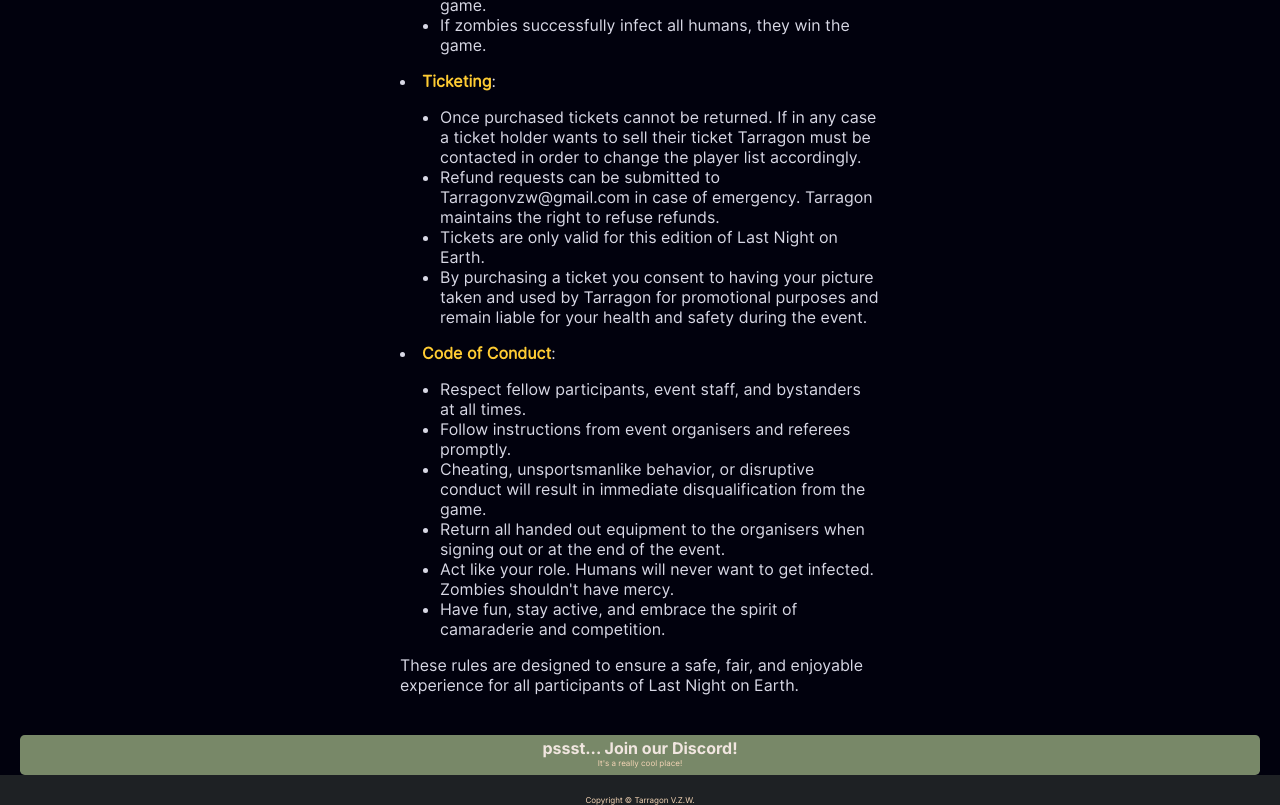
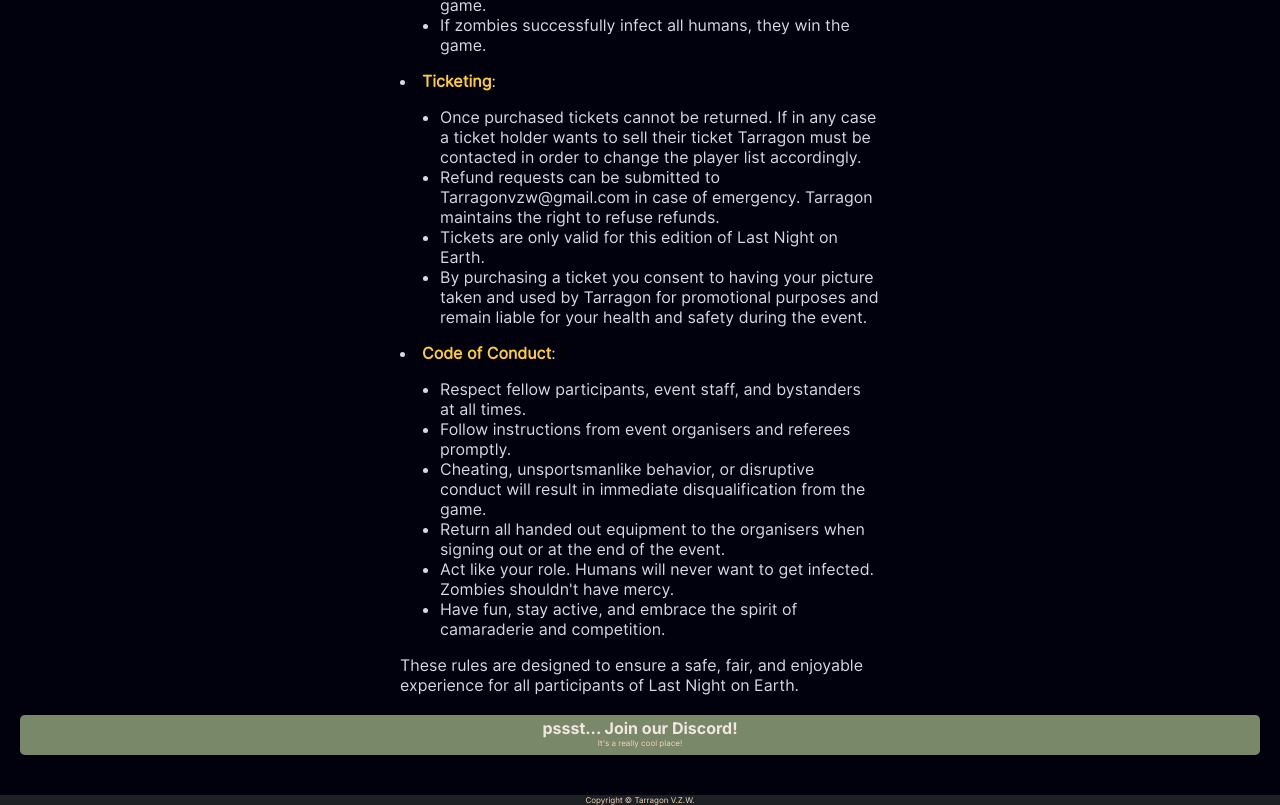
Before and after one commit to TarragonVZW/TarragonWeb, a React (Create React App) app: page /LNOE in a window 1280 px wide. Shown: the part 2861-3666 px from the top of the page. Built offline with nearby package versions, Linux system fonts and the light colour scheme.

Commit message:
fix discordbtn placement on LNOE.js

```diff
--- a/src/pages/LNOE.js
+++ b/src/pages/LNOE.js
@@ -237,8 +237,8 @@ function LNOE() {
                 Earth.
             </p>
         </div>
+        <div className={"section"}><DiscordBtn/></div>
         <br/>
-        <div className={"section"}><DiscordBtn/></div>
     </div>
 }
 
```
